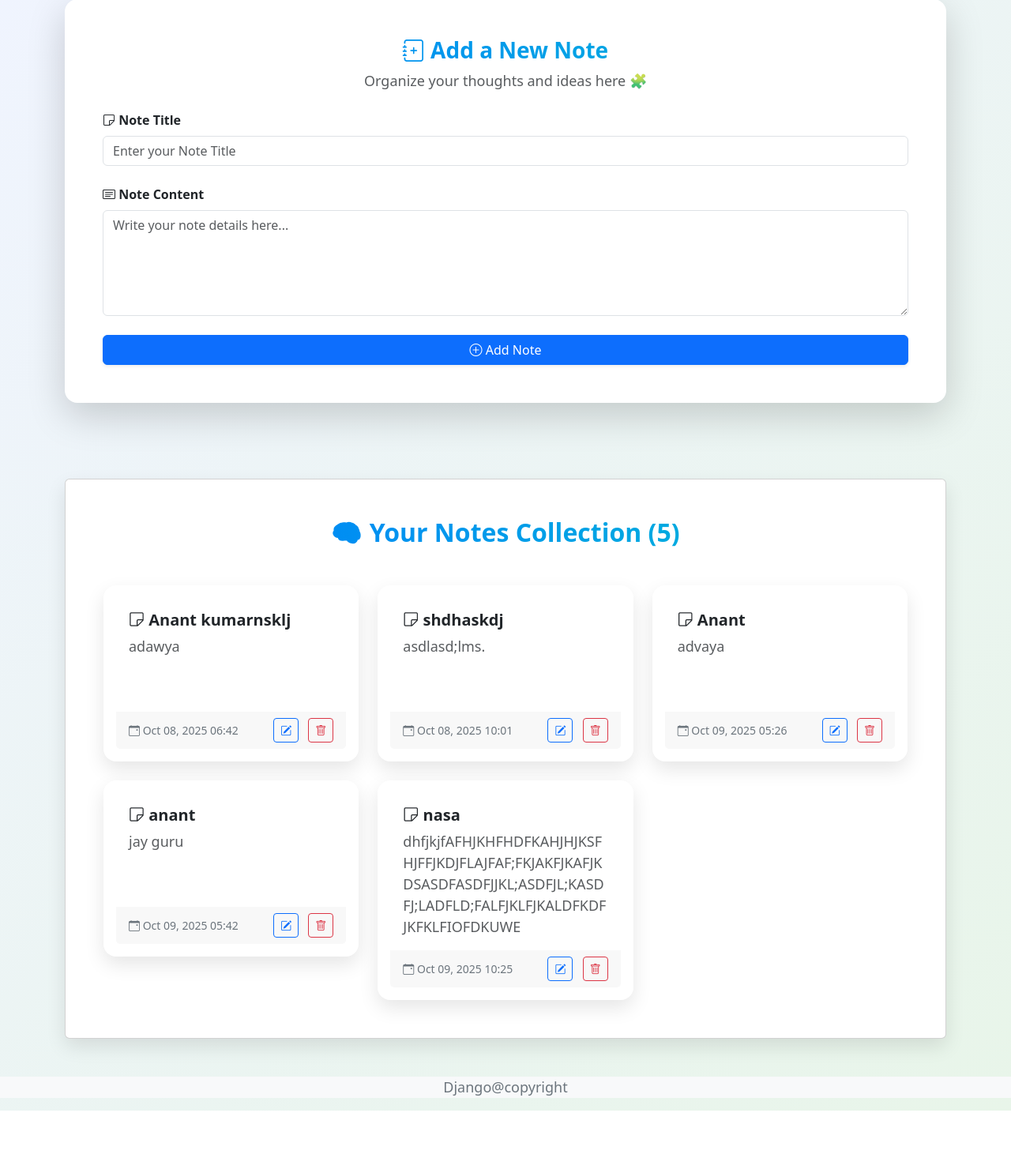
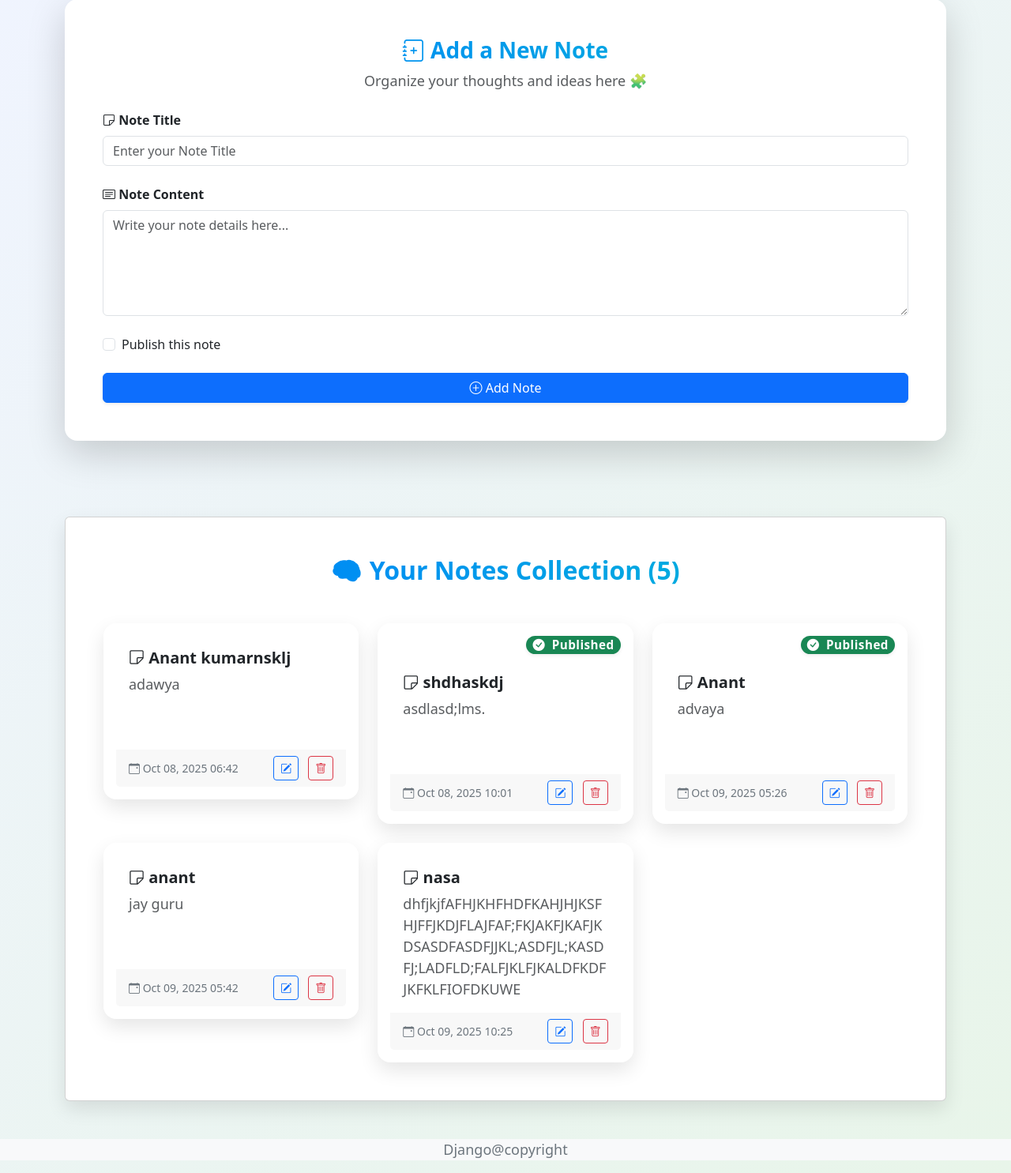
Before and after one commit to Anant-p-sol/Django_revision, a Django app: page / in a window 1280 px wide. Shown: the part 105-1590 px from the top of the page at 79% size. Before the commit the page ends 1511 px from the top, so only its background shows below. Run offline with Django 5.2, Linux system fonts and the light colour scheme; data comes from the database, SQL or seed files in the repository; both versions use the stored data as it was after the commit; some libraries are stand-ins or nearby versions.

Commit message:
adding status of published

```diff
--- a/app/templates/index.html
+++ b/app/templates/index.html
@@ -1,6 +1,4 @@
-{% extends 'base.html' %}
-{% block title %} {{ block.super }} - Home page {% endblock title %}
-{% block content %}
+{% extends 'base.html' %} {% block title %} {{ block.super }} - Home page {% endblock title %} {% block content %}
 
 <div class="container py-5">
   <div class="card card-glass mx-auto p-5 shadow-lg border-0 rounded-4">
@@ -46,6 +44,20 @@
         ></textarea>
       </div>
 
+      <!-- Publish Checkbox -->
+      <div class="form-check mb-3">
+        <input
+          class="form-check-input"
+          type="checkbox"
+          value="on"
+          id="is_published"
+          name="is_published"
+        />
+        <label class="form-check-label" for="is_published">
+          Publish this note
+        </label>
+      </div>
+
       <!-- Submit Button -->
       <div class="text-center mt-4">
         <button
@@ -72,6 +84,15 @@
       {% for note in notes %}
       <div class="col-md-4">
         <div class="card note-card border-0 rounded-4 shadow-md p-3 card-glass">
+          <div>
+            {% if note.is_published %}
+            <div class="d-flex justify-content-end mb-2">
+              <span class="badge rounded-pill bg-success shadow-sm px-2 py-1" style="font-size: 0.95rem; font-weight: 600; letter-spacing: 0.5px;">
+              <i class="bi bi-check-circle-fill me-1"></i> Published
+              </span>
+            </div>
+            {% endif %}
+          </div>
           <div class="card-body">
             <h5 class="card-title fw-bold text-dark">
               <i class="bi bi-sticky"></i> {{ note.title }}
@@ -79,10 +100,10 @@
             <p class="card-text text-muted mt-2" style="min-height: 80px">
               {{ note.description }}
             </p>
-          </div>
 
+            </div>
 
-          <div
+            <div
             class="card-footer d-flex justify-content-between align-items-center border-0"
           >
             <small class="text-secondary">
--- a/app/views.py
+++ b/app/views.py
@@ -17,12 +17,13 @@ def save_data_view(request):
     print(request.POST)
     title = request.POST.get("Title","").strip()
     description = request.POST.get("Description","").strip()
+    is_published = True if request.POST.get("is_published") == 'on' else False
 
     if not title and not description:
         messages.error(request, "Both Title and Description cannot be empty.")
         return redirect('home')
 
-    note = Note(title=title, description=description)
+    note = Note(title=title, description=description, is_published=is_published)
     note.save()
     messages.success(request, "Data saved successfully.")
     return redirect('home')
@@ -38,6 +39,7 @@ def updateview(request, id):
     if request.method == "POST":
         title = request.POST.get("Title","").strip()
         description = request.POST.get("Description","").strip()
+        is_published = True if request.POST.get("is_published") == 'on' else False
 
         if not title and not description:
             messages.error(request, "Both Title and Description cannot be empty.")
@@ -45,6 +47,7 @@ def updateview(request, id):
 
         note.title = title
         note.description = description
+        note.is_published = is_published
         note.save()
         messages.success(request, "Note updated successfully.")
         return redirect('home')
```
Also changed, not shown: app/templates/about.html (+10 -1 lines), app/templates/component/edit_page.html (+13 -0 lines), db.sqlite3.
